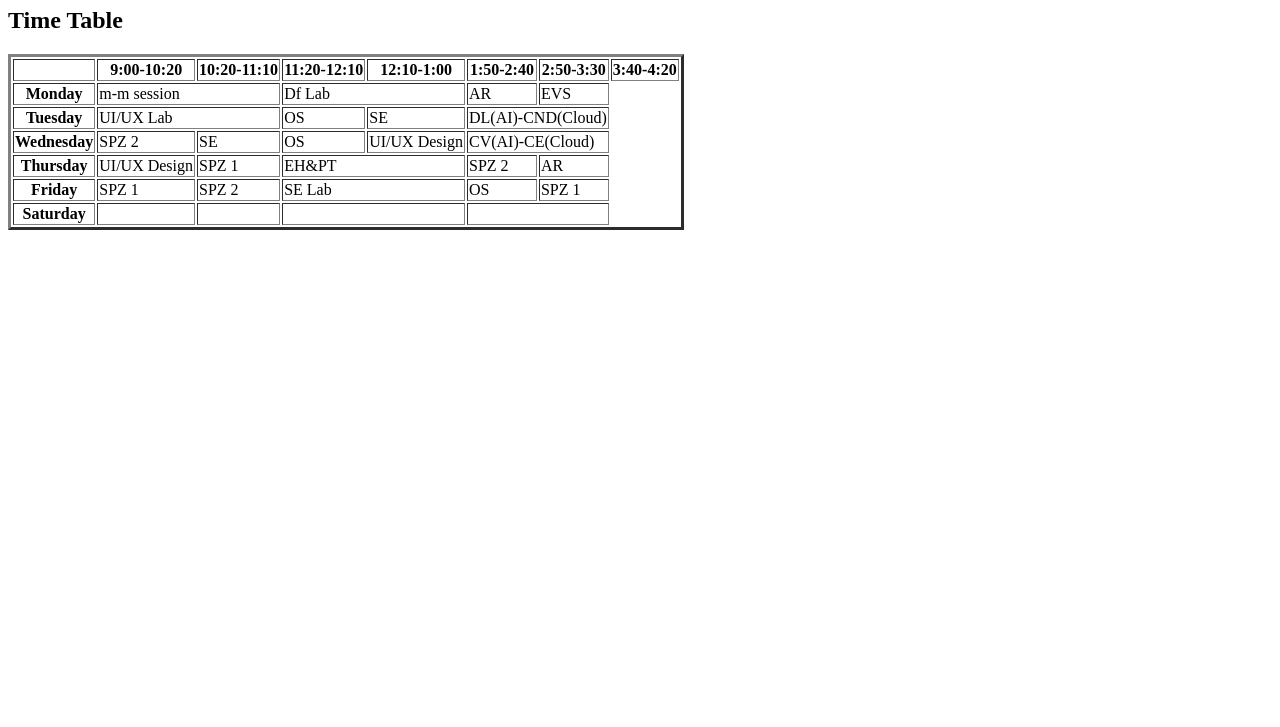
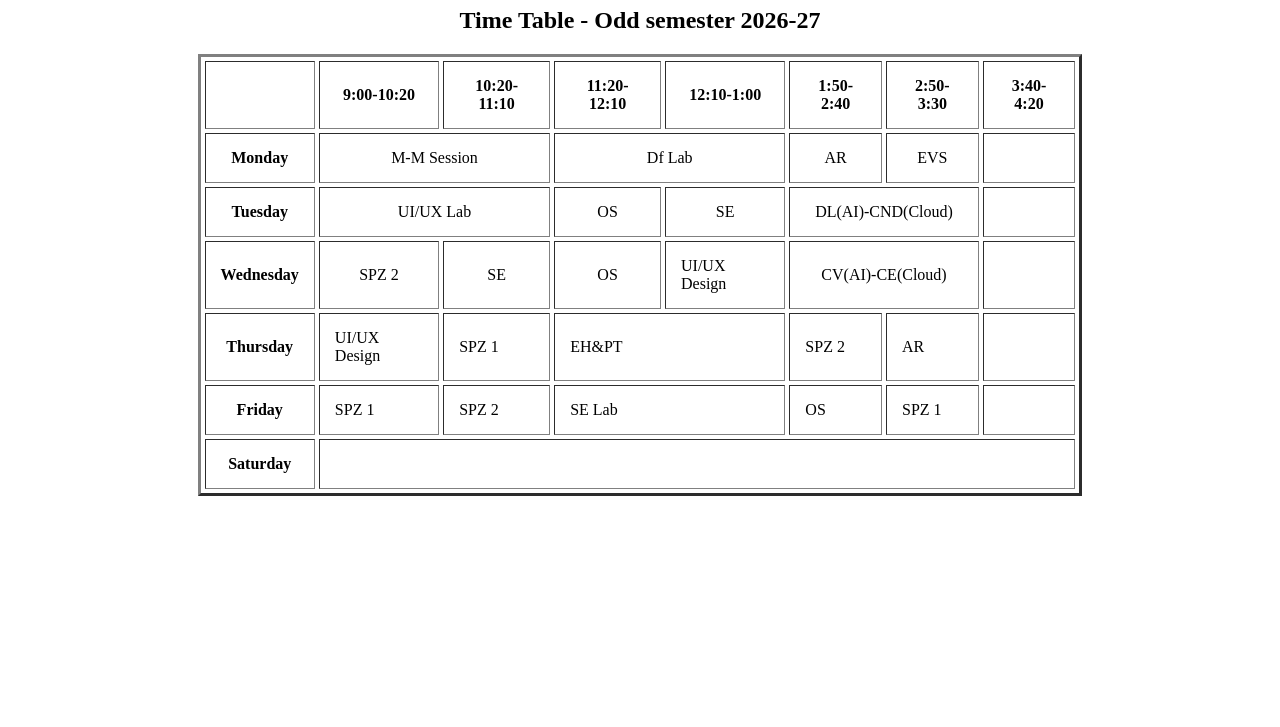
Before and after one commit to Sandeepk2907/UI-UX, a plain HTML site: page timetable.html in a window 1280 px wide. Shown: the part 73-800 px from the top of the page. Drawn offline with Linux system fonts and the light colour scheme.

Commit message:
Update timetable.html

```diff
--- a/timetable.html
+++ b/timetable.html
@@ -6,9 +6,9 @@
     <title>Document</title>
 </head>
 <body>
-    <H1>Bacherlor of Computer Application(Honors)</H1>
-    <H2>Time Table</H2>
-    <table border="3">
+    <H1 align="Center">Bacherlor of Computer Application(Honors)</H1>
+    <H2 align="Center">Time Table - Odd semester 2026-27</H2>
+    <table border="3" cellpadding="15" cellspacing="4" align="center" width="70%">
         <tr>
             <th>  </th>
             <th>9:00-10:20</th>
@@ -21,25 +21,28 @@
         </tr>
         <tr>
             <th>Monday</th>
-            <td colspan="2">m-m session</td>
-            <td colspan="2">Df Lab</td>
-            <td>AR</td>
-            <td>EVS</td>
+             <td colspan="2" align="center">M-M Session </td>
+            <td colspan="2" align="center">Df Lab</td>
+            <td align="center">AR</td>
+            <td align="center">EVS</td>
+             <td></td>
         </tr>
          <tr>
             <th>Tuesday</th>
-            <td colspan="2">UI/UX Lab</td>
-            <td >OS</td>
-            <td>SE</td>
-            <td colspan="2">DL(AI)-CND(Cloud)</td>
+            <td colspan="2" align="center">UI/UX Lab</td>
+            <td align="center">OS</td>
+            <td align="center">SE</td>
+            <td colspan="2" align="center">DL(AI)-CND(Cloud)</td>
+            <td colspan="3" ></td>
         </tr>
          <tr>
             <th>Wednesday</th>
-            <td>SPZ 2</td>
-            <td >SE</td>
-            <td>OS</td>
-            <td>UI/UX Design</td>
-            <td colspan="2">CV(AI)-CE(Cloud)</td>
+            <td align="center">SPZ 2</td>
+            <td align="center">SE</td>
+            <td align="center">OS</td>
+            <td valign="top">UI/UX Design</td>
+            <td colspan="2" align="center">CV(AI)-CE(Cloud)</td>
+            <td colspan="3" ></td>
         </tr>
         <tr>
             <th>Thursday</th>
@@ -48,6 +51,7 @@
             <td colspan="2">EH&PT</td>
             <td>SPZ 2</td>
             <td>AR</td>
+            <td colspan="3" ></td>
         </tr>
         <tr>
             <th>Friday</th>
@@ -56,13 +60,11 @@
             <td colspan="2">SE Lab</td>
             <td>OS</td>
             <td>SPZ 1</td>
+            <td colspan="3" ></td>
         </tr>
         <tr>
             <th>Saturday</th>
-            <td></td>
-            <td></td>
-            <td colspan="2"></td>
-            <td colspan="2"></td>
+            <td colspan="7"></td>
         </tr>
 
 
```
